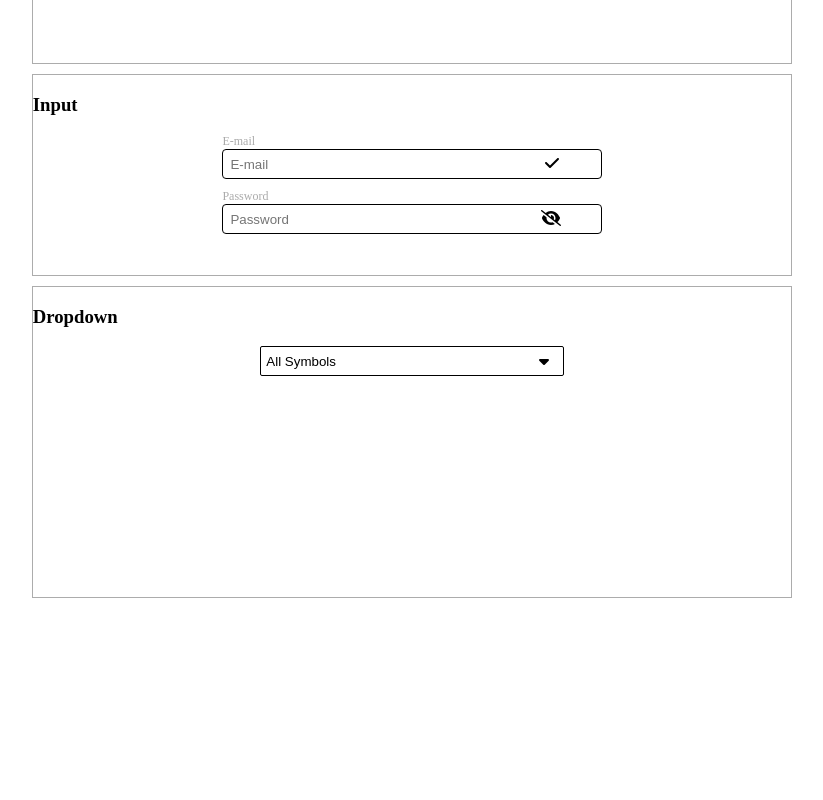
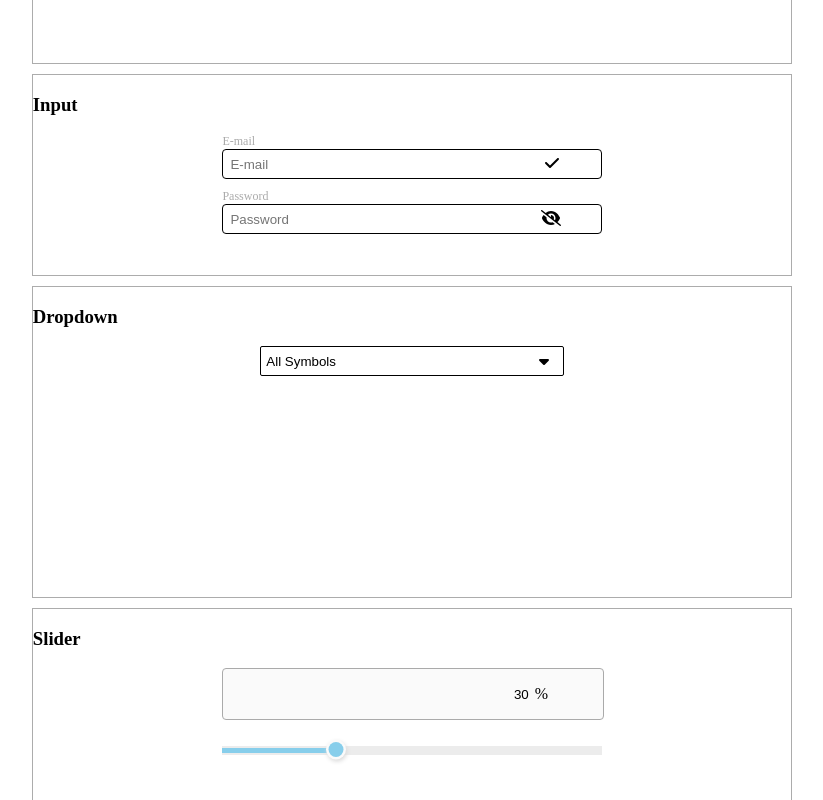
Before and after one commit to lumpenop/new, a React (Create React App) app: page / in a window 1280 px wide. Shown: the part 358-1158 px from the top of the page, without its empty margins (228-1051 px from the left). Before the commit the page ends 966 px from the top, so only its background shows below. Built offline with nearby package versions, Linux system fonts and the light colour scheme.

Commit message:
input range 사용 고려해봐야함

```diff
--- a/src/App.js
+++ b/src/App.js
@@ -22,9 +22,13 @@ function App() {
         <h3>Input</h3>
         <Input />
       </Section>
-      <Section style={{height: '310px'}}>
+      <Section id='dropdown'>
         <h3>Dropdown</h3>
         <Dropdown />
+      </Section>
+      <Section>
+        <h3>Slider</h3>
+        <Slider />
       </Section>
     </>
   );
@@ -37,6 +41,10 @@ const Section = styled.section`
   height: 200px;
   border: 0.5px solid #acacac;
   margin-bottom: 10px;
+
+  &#dropdown{
+    height: 310px;
+  }
 `
 
 export default App;
```
